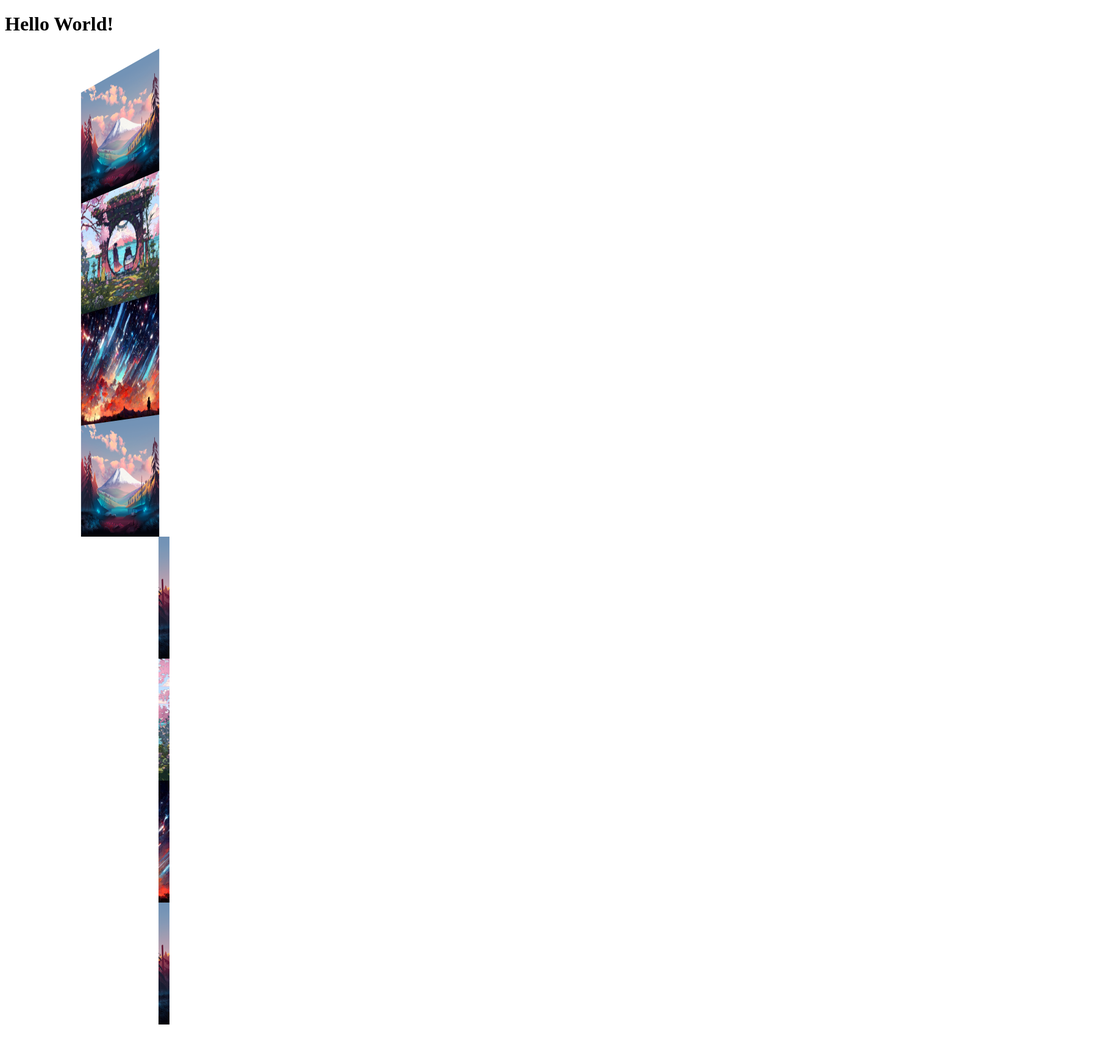
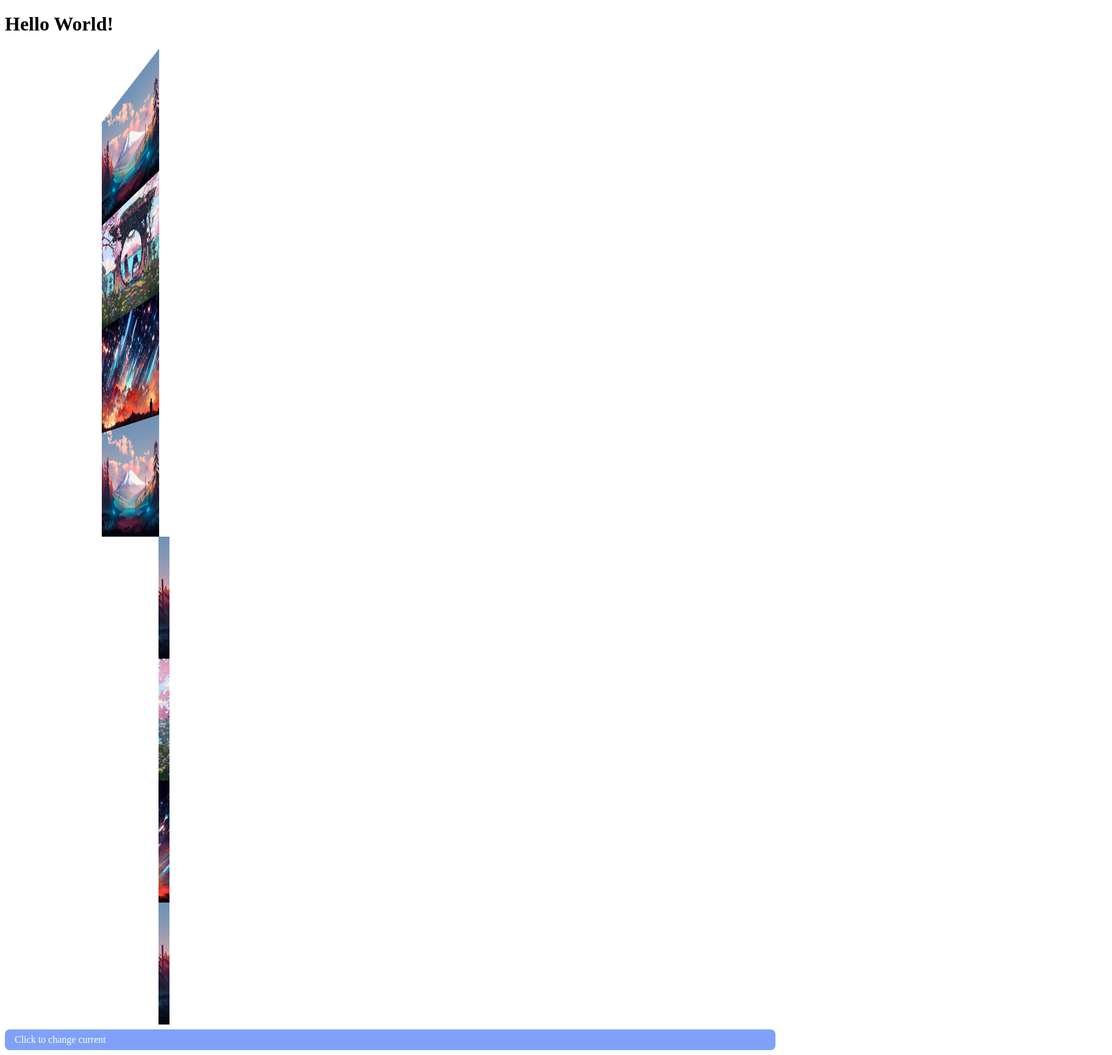
Before and after one commit to GrinZero/magic-design, a React (Vite) app: page / in a window 1280 px wide. Shown: the whole page at 61% size, 1824 px wide, since content can reach past the window. Before the commit the page ends 1688 px from the top, so only its background shows below. Built offline with nearby package versions, Linux system fonts and the light colour scheme.

Commit message:
feat: corner-swiper 70%

```diff
--- a/src/components/swiper/corner-swiper/CornerSwiper.module.scss
+++ b/src/components/swiper/corner-swiper/CornerSwiper.module.scss
@@ -13,20 +13,25 @@
 	@extend %preserve-3d;
 
 	flex-shrink: 0;
-	perspective: 1800px;
 	overflow: visible;
+}
+
+%transform-origin-position {
+	transform-origin: var(--position) var(--position) 0;
 }
 
 .element-3d {
 	clip-path: polygon(0 0, var(--position) 0, var(--position) 100%, 0 100%);
-	transform: rotateX(0deg) rotateY(var(--rotate)) translateX(1px);
-	transform-origin: var(--position);
+	transform: rotateX(var(--rotate-x)) rotateY(var(--rotate-y)) translateX(1px);
 	@extend %preserve-3d;
 	@extend %transtion-transform;
+	@extend %transform-origin-position;
 }
 
 .element-2d {
 	clip-path: polygon(var(--position) 0, 100% 0, 100% 100%, var(--position) 100%);
+	transform: rotateX(var(--rotate-x));
 	@extend %preserve-3d;
 	@extend %transtion-transform;
+	@extend %transform-origin-position;
 }
--- a/src/components/swiper/corner-swiper/CornerSwiper.tsx
+++ b/src/components/swiper/corner-swiper/CornerSwiper.tsx
@@ -5,21 +5,33 @@ import styles from './CornerSwiper.module.scss';
 
 interface CornerSwiperProps extends SwiperProps {
 	defaultMargin?: boolean;
-	rotate?: string;
-	position?: number | string;
+	rotateX?: string;
+	rotateY?: string;
+	position?: number;
+	perspective?: string;
+	perspectiveOriginX?: string;
+	perspectiveOriginY?: string;
 }
 
+const oneItem = 270;
+
 const CornerSwiper: React.FC<CornerSwiperProps> = ({
-	defaultCurrent = 0,
 	defaultMargin = true,
 	children,
-	position = '20%',
-	rotate = '-45deg',
+	current,
 	className = '',
+	position = 0.2,
+	perspective = '1000px',
+	perspectiveOriginX = '50%',
+	perspectiveOriginY = '50%',
+	rotateX = '0deg',
+	rotateY = '-45deg',
+	defaultCurrent = 0,
 	// autoplay,
 	// duration,
 }) => {
-	const [currentIndex] = useState(defaultCurrent);
+	const [_currentIndex] = useState(defaultCurrent);
+	const currentIndex = current ?? _currentIndex;
 
 	const childrenList = useMemo(() => {
 		const childList = Array.isArray(children) ? children : [children];
@@ -35,33 +47,40 @@ const CornerSwiper: React.FC<CornerSwiperProps> = ({
 	}, [children, defaultMargin]);
 
 	const swiperElement = (
-		<div
-			className={`mg-w-full mg-h-full mg-flex-row  mg-overflow-hidden mg-flex mg-flex-nowrap ${className}`}
-		>
+		<div className={`mg-w-full mg-h-full mg-flex-row mg-flex mg-flex-nowrap ${className}`}>
 			{childrenList}
 		</div>
 	);
 
-	const translateDistance = -100;
+	const translatePercent = currentIndex / childrenList.length;
+
+	const positionStr = useMemo(() => {
+		console.log('translatePercent', position + translatePercent);
+		return `${(position + translatePercent) * 100}%`;
+	}, [position, translatePercent]);
+
 	const element3D = React.cloneElement(swiperElement, {
 		...swiperElement.props,
 		className: `mg-relative ${styles['element-3d']} ${swiperElement.props.className}`,
 		// eslint-disable-next-line @typescript-eslint/naming-convention
-		style: { '--position': position, '--rotate': rotate },
+		style: { '--position': positionStr, '--rotate-x': rotateX, '--rotate-y': rotateY },
 	});
 	const element2D = React.cloneElement(swiperElement, {
 		...swiperElement.props,
 		className: `mg-absolute mg-top-0 mg-left-0 ${styles['element-2d']} ${swiperElement.props.className}`,
 		// eslint-disable-next-line @typescript-eslint/naming-convention
-		style: { '--position': position },
+		style: { '--position': positionStr, '--rotate-x': rotateX },
 	});
 
 	return (
 		<div
 			className={`${styles['swiper-container']}`}
-			style={{ transform: `translatex(${translateDistance * currentIndex}px)` }}
+			style={{ transform: `translatex(${-translatePercent * oneItem * childrenList.length}px)` }}
 		>
-			<div className={`mg-w-full mg-h-full mg-relative ${styles['corner-swiper']}`}>
+			<div
+				className={`mg-w-full mg-h-full mg-relative ${styles['corner-swiper']}`}
+				style={{ perspective, perspectiveOrigin: `${perspectiveOriginX} ${perspectiveOriginY}` }}
+			>
 				{element3D}
 				{element2D}
 			</div>
--- a/src/components/swiper/swiper-item/SwiperItem.tsx
+++ b/src/components/swiper/swiper-item/SwiperItem.tsx
@@ -5,6 +5,7 @@ import type { ComponentProps } from '@/types';
 export interface SwiperItemProps extends ComponentProps {
 	children: React.ReactNode | React.ReactNode[];
 	className?: string;
+	[x: string]: any;
 }
 
 const SwiperItem: React.FC<SwiperItemProps> = ({ children, className = '', ...rest }) => {
--- a/src/pages/corner-swiper/CornerSwiperIndex.module.scss
+++ b/src/pages/corner-swiper/CornerSwiperIndex.module.scss
@@ -9,3 +9,12 @@
 	height: 100%;
 	object-fit: cover;
 }
+
+.button {
+	padding: 8px 16px;
+	margin-top: 8px;
+	color: white;
+	cursor: pointer;
+	background-color: #7fa1f7;
+	border-radius: 8px;
+}
--- a/src/pages/corner-swiper/CornerSwiperIndex.tsx
+++ b/src/pages/corner-swiper/CornerSwiperIndex.tsx
@@ -28,7 +28,11 @@ const imgList = [
 
 const CornerSwiperIndex = () => {
 	const [current, setCurrent] = useState(0);
+	const handleClick = () => {
+		setCurrent(current + 1 >= imgList.length ? 0 : current + 1);
+	};
 	return (
+		<div className="mg-w-full mg-overflow-x-hidden mg-overflow-y-visible">
 			<CornerSwiper current={current}>
 				{imgList.map((item) => (
 					<SwiperItem key={item.alt} className={styles.item} onClick={() => setCurrent(0)}>
@@ -36,6 +40,10 @@ const CornerSwiperIndex = () => {
 					</SwiperItem>
 				))}
 			</CornerSwiper>
+			<div className={styles.button} onClick={handleClick} onKeyDown={handleClick}>
+				Click to change current
+			</div>
+		</div>
 	);
 };
 export default CornerSwiperIndex;
```
Lines whose indentation alone changed are shown as unchanged.
